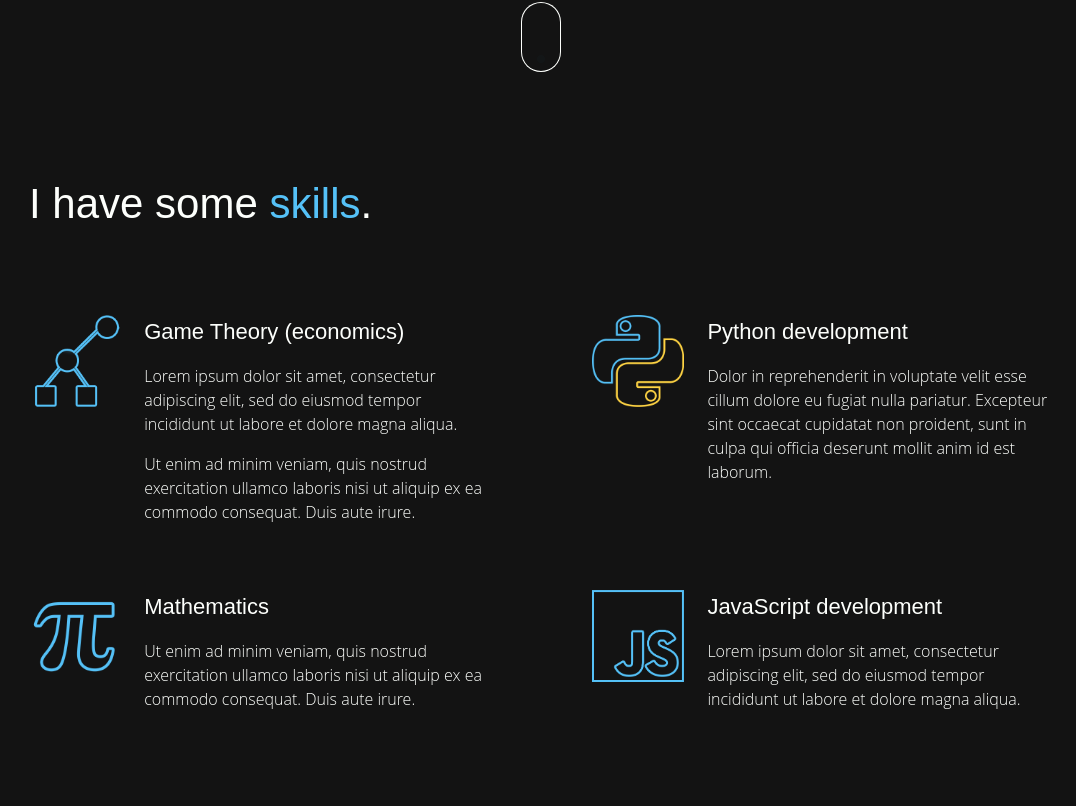
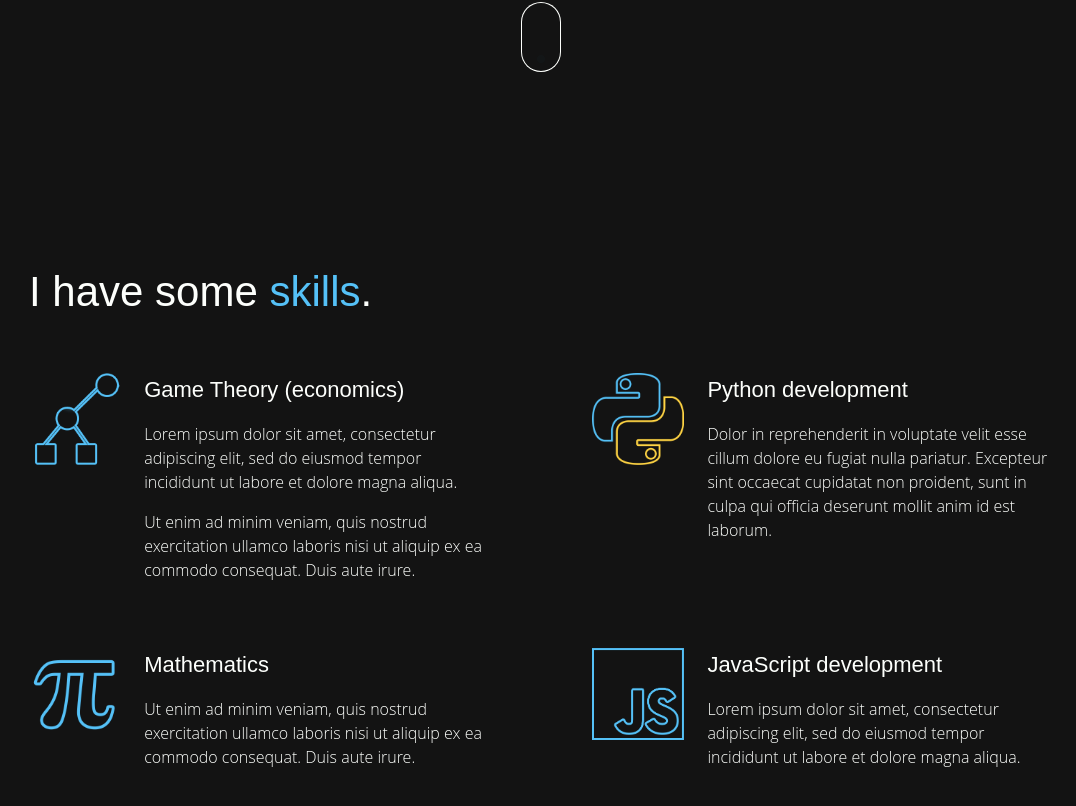
Before and after one commit to pamelachia/portfolio, a React (Create React App) app: page / in a window 1280 px wide. Shown: the part 678-1484 px from the top of the page, without its empty margins (99-1175 px from the left). Built offline with nearby package versions, Linux system fonts and the light colour scheme; what webfontloader would draw is missing.

Commit message:
Centered content in Skills

```diff
--- a/src/components/Skills.jsx
+++ b/src/components/Skills.jsx
@@ -33,10 +33,10 @@ const Skill = ({ title, imgSrc, children }) => {
 class Skills extends Component {
     render() {
         const style = css`
+            height: 100%;
             display: flex;
             flex-direction: column;
             justify-content: center;
-            padding-top: 50px;
             max-width: 1024px;
             margin: 0 auto;
         `;
@@ -52,10 +52,10 @@ class Skills extends Component {
 
         return (
             <div className={style}>
-                <Title>
-                    I have some <Accent>skills</Accent>.
-                </Title>
                 <Appear>
+                    <Title>
+                        I have some <Accent>skills</Accent>.
+                    </Title>
                     <div className={gridStyle}>
                         <Material>
                             <Skill
```
